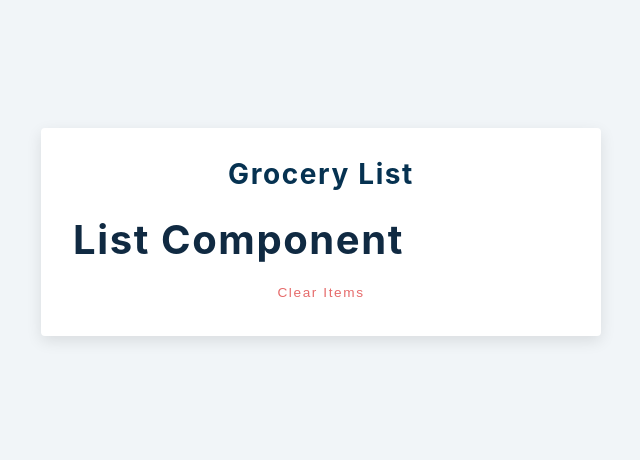
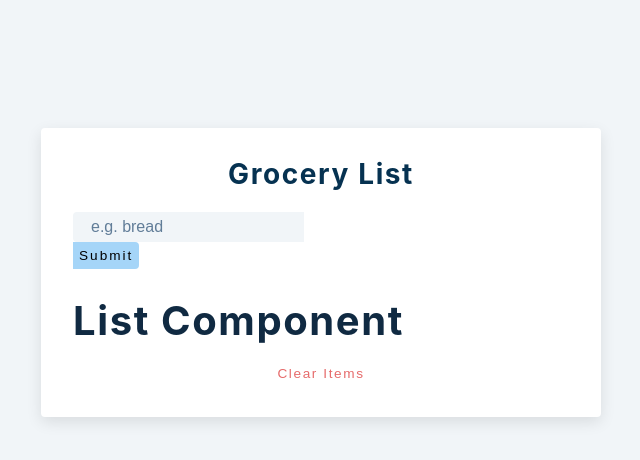
Before and after one commit to dodytrifa/shopping-list, a React (Create React App) app: page / in a window 1280 px wide. Shown: the top 460 px of the page, without its empty margins (319-959 px from the left). Built offline with nearby package versions, Linux system fonts and the light colour scheme.

Commit message:
test form functionality

```diff
--- a/src/App.js
+++ b/src/App.js
@@ -21,6 +21,16 @@
         alert.show && <Alert/>
       }
       <h3>grocery list</h3>
+        <input
+        type="text"
+        className="grocery"
+        placeholder="e.g. bread"
+        value={name}
+        onChange={(e) => setName((e.target.value))}
+        />
+        <button type="submit" className="submit-btn">
+          {isEditing ? 'edit' : 'submit'}
+        </button>
       </form>
       <div className='grocery-container'>
         <List/>
```
